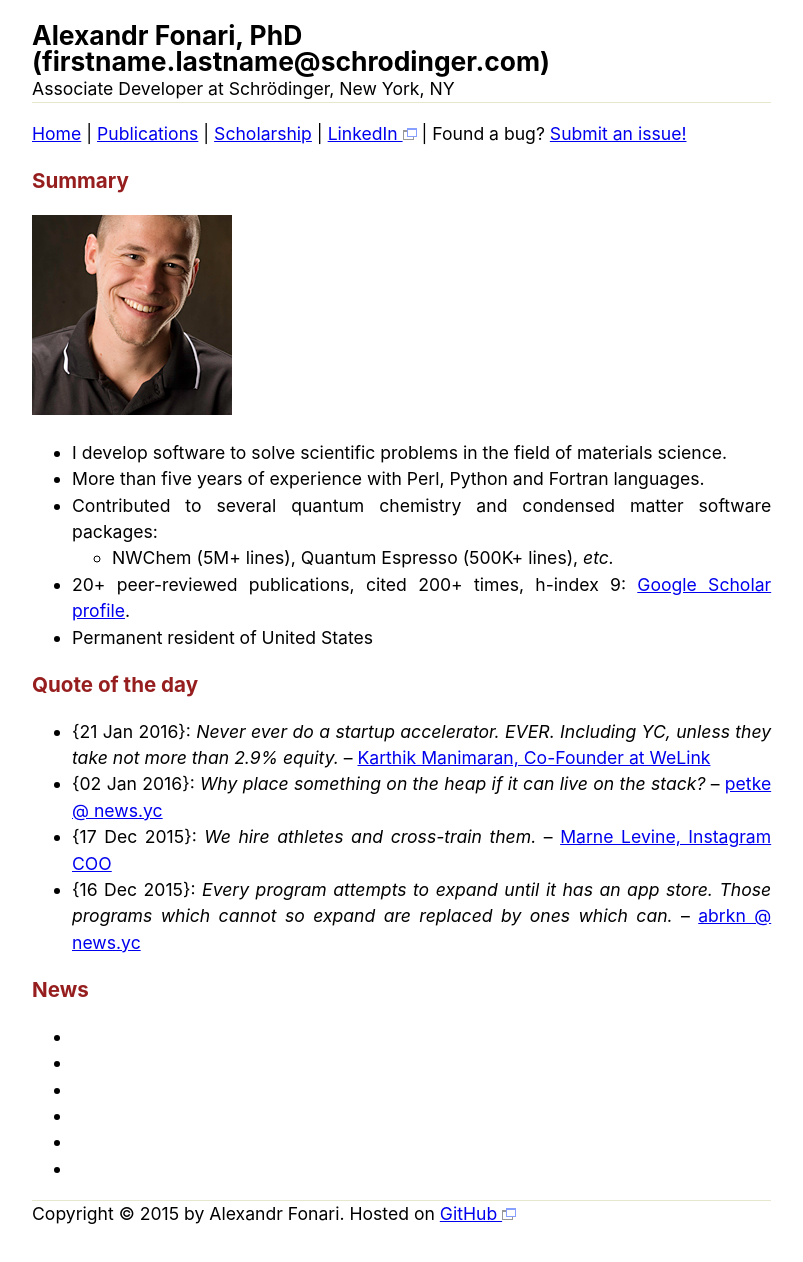
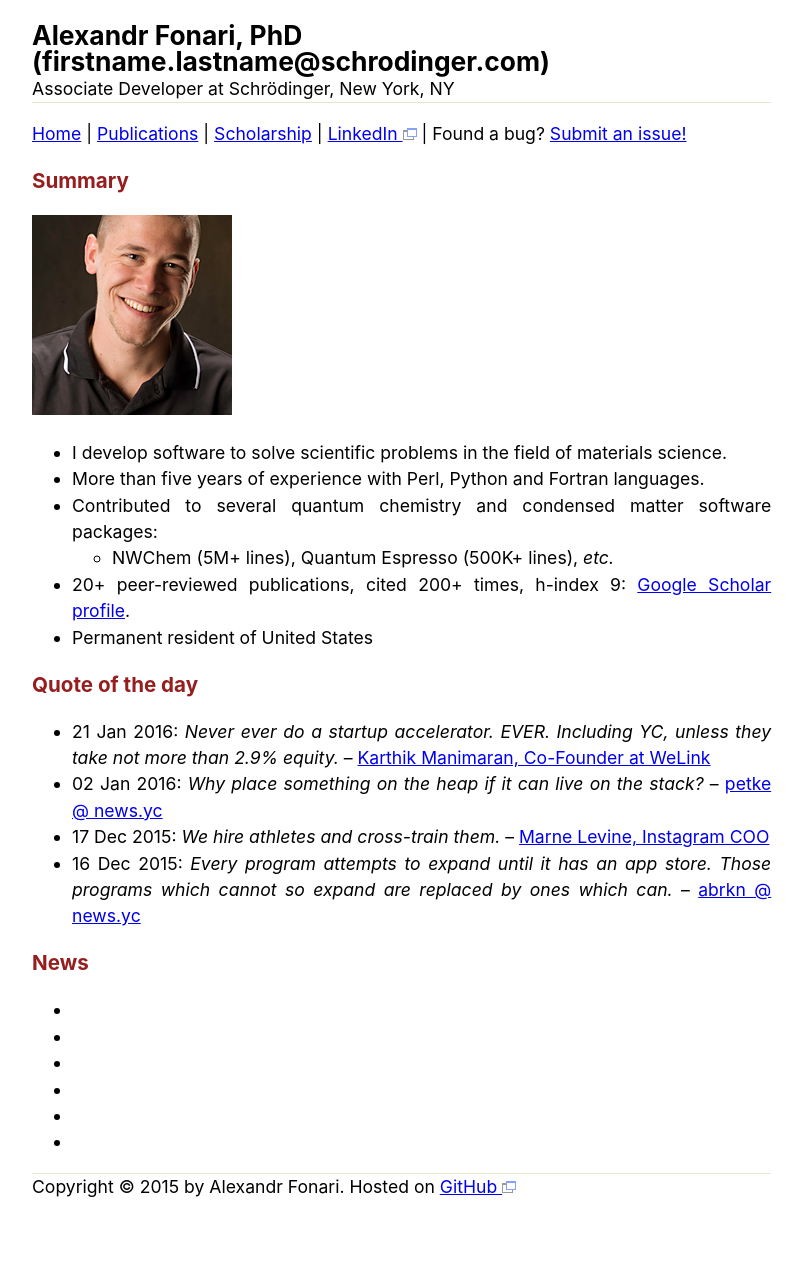
Before and after one commit to afonari/afonari.github.io, a Jekyll site: the page built from index.md, in a window 1280 px wide. Shown: the whole page, without its empty margins (56-859 px from the left). Built offline with Jekyll 4.4.1, drawn with Linux system fonts in a browser that asks for light colours; after the commit the page ends 1236 px from its top, so only the background shows below that.

```diff
--- a/index.md
+++ b/index.md
@@ -16,10 +16,10 @@ title: Alexandr Fonari
 
 ### Quote of the day
 
- - {21 Jan 2016}: *Never ever do a startup accelerator. EVER. Including YC, unless they take not more than 2.9% equity.* -- [Karthik Manimaran, Co-Founder at WeLink](http://www.karthikmanimaran.com/2016/01/21/why-we-applied-to-yc-despite-having-gone-through-another-accelerator/)
- - {02 Jan 2016}: *Why place something on the heap if it can live on the stack?* -- [petke @ news.yc](https://news.ycombinator.com/item?id=10826635)
- - {17 Dec 2015}: *We hire athletes and cross-train them.* -- [Marne Levine, Instagram COO](http://bloom.bg/1P7DkXA)
- - {16 Dec 2015}: *Every program attempts to expand until it has an app store. Those programs which cannot so expand are replaced by ones which can.* -- [abrkn @ news.yc](https://news.ycombinator.com/item?id=10741954)
+ - 21 Jan 2016: *Never ever do a startup accelerator. EVER. Including YC, unless they take not more than 2.9% equity.* -- [Karthik Manimaran, Co-Founder at WeLink](http://www.karthikmanimaran.com/2016/01/21/why-we-applied-to-yc-despite-having-gone-through-another-accelerator/)
+ - 02 Jan 2016: *Why place something on the heap if it can live on the stack?* -- [petke @ news.yc](https://news.ycombinator.com/item?id=10826635)
+ - 17 Dec 2015: *We hire athletes and cross-train them.* -- [Marne Levine, Instagram COO](http://bloom.bg/1P7DkXA)
+ - 16 Dec 2015: *Every program attempts to expand until it has an app store. Those programs which cannot so expand are replaced by ones which can.* -- [abrkn @ news.yc](https://news.ycombinator.com/item?id=10741954)
 
 ### News
 
```
